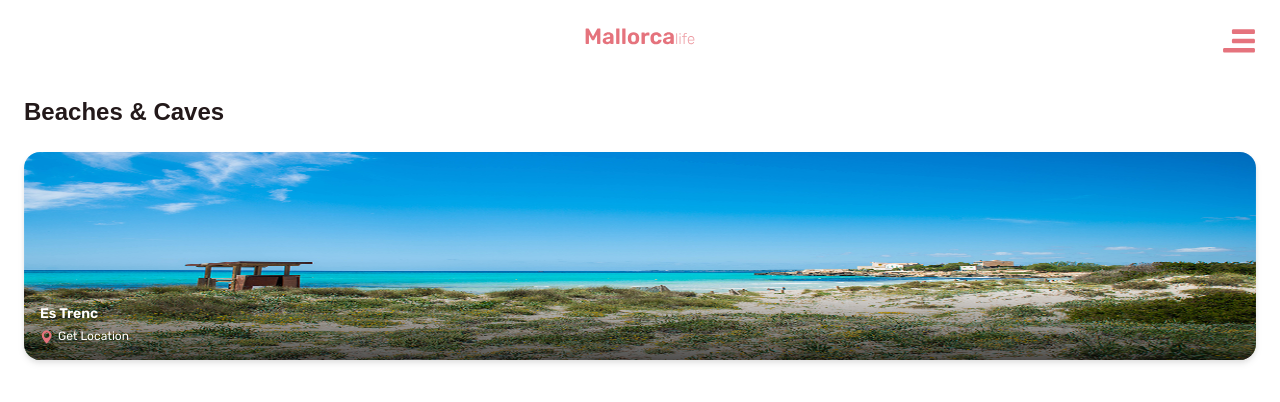
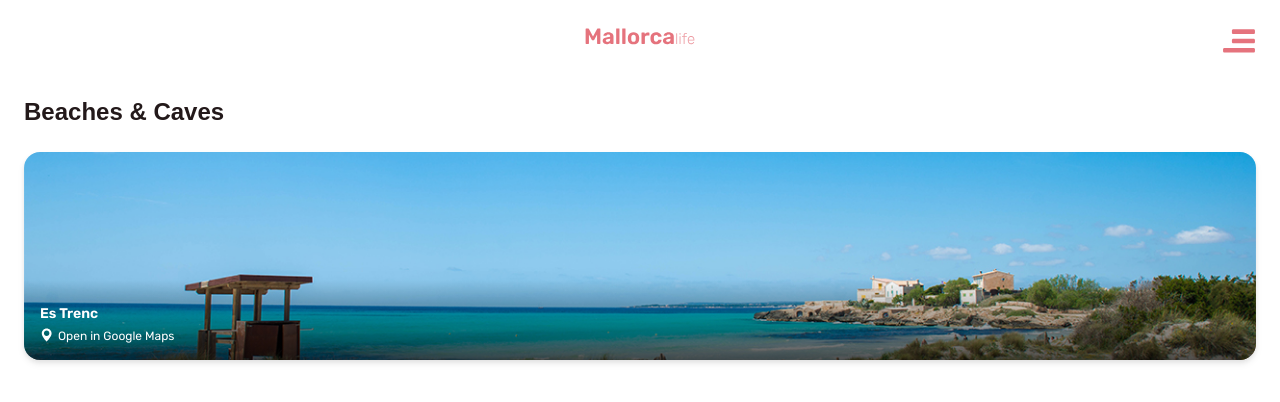
Before and after one commit to miriam-mr90/mallorca-life, a Next.js app: page /beaches-and-caves in a window 1280 px wide. Shown: the top 402 px of the page. Built offline with nearby package versions, Linux system fonts and the light colour scheme.

Commit message:
Feat: update Beaches component

```diff
--- a/components/Cards/Beach.tsx
+++ b/components/Cards/Beach.tsx
@@ -23,7 +23,7 @@ export const BeachCard = ({
           // src={`/${cover}`}
           src="/images/es-trenc.jpeg"
           layout='fill'
-          objectFit='fill'
+          objectFit='cover'
         />
       </div>
       <div className="absolute bottom-0 left-0 right-0 p-4 pt-6 text-white bg-gradient-to-t from-black-gradient rounded-b-2xl">
@@ -31,8 +31,8 @@ export const BeachCard = ({
         {locationLink && <div className="flex">
           <NextLink href={locationLink}>
             <a className='flex justify-center' target="_blank">
-              <Icon icon="pin" color="brand" size="x-small" className="mt-0.5 mr-1"/>
-              <span className="flex-1 text-xs">Get Location</span>
+              <Icon icon="pin" color="white" size="x-small" className="mr-1"/>
+              <span className="flex-1 text-xs">Open in Google Maps</span>
             </a>
           </NextLink>
         </div>}
--- a/pages/beaches-and-caves/index.tsx
+++ b/pages/beaches-and-caves/index.tsx
@@ -4,9 +4,16 @@ import { getBeaches } from '../../src/beaches'
 import { Layout, MetaProps } from '@/components/Layout'
 import { BeachCard } from '@/components/Cards/Beach'
 
+interface BeachProps {
+  title: string
+  cover: string
+  description: string
+  locationLink: string | null | undefined
+}
+
 interface BeachesPageProps {
   meta: MetaProps
-  beaches: any[]
+  beaches: BeachProps[]
 }
 
 export const getStaticProps: GetStaticProps = async () => {
```
